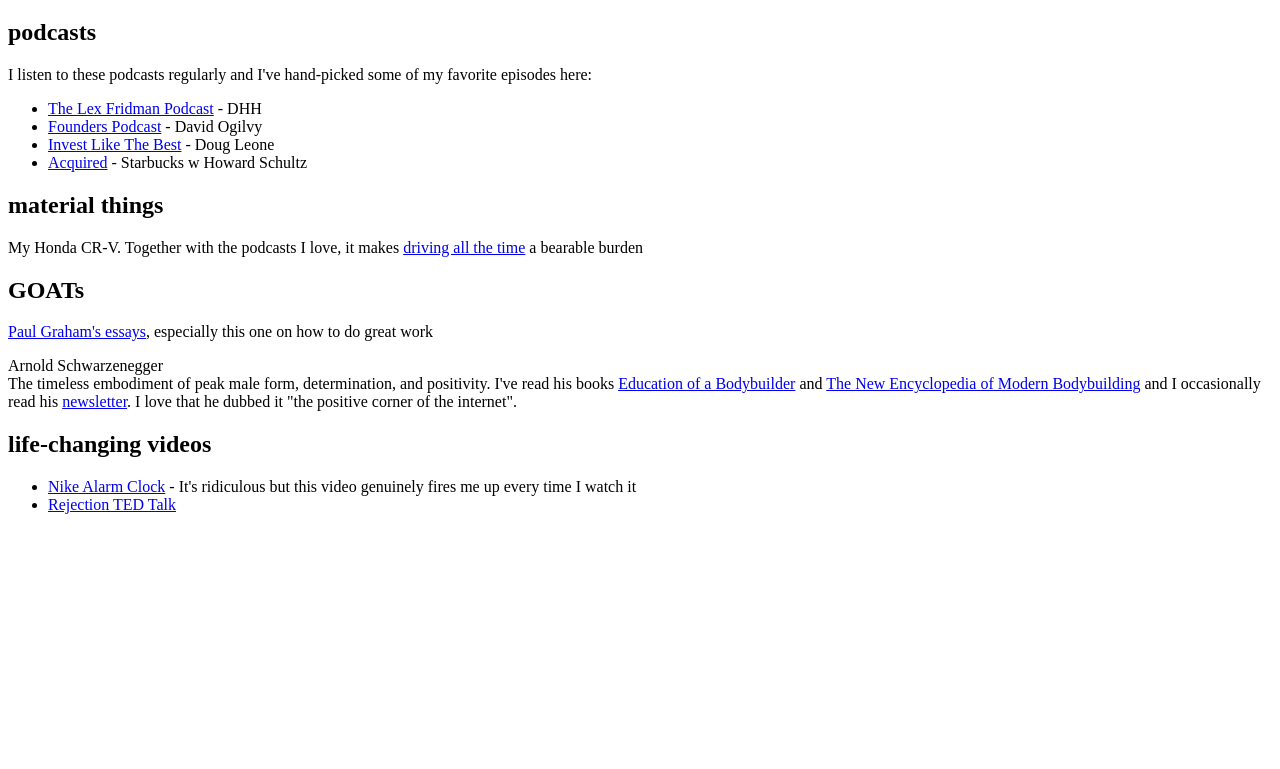
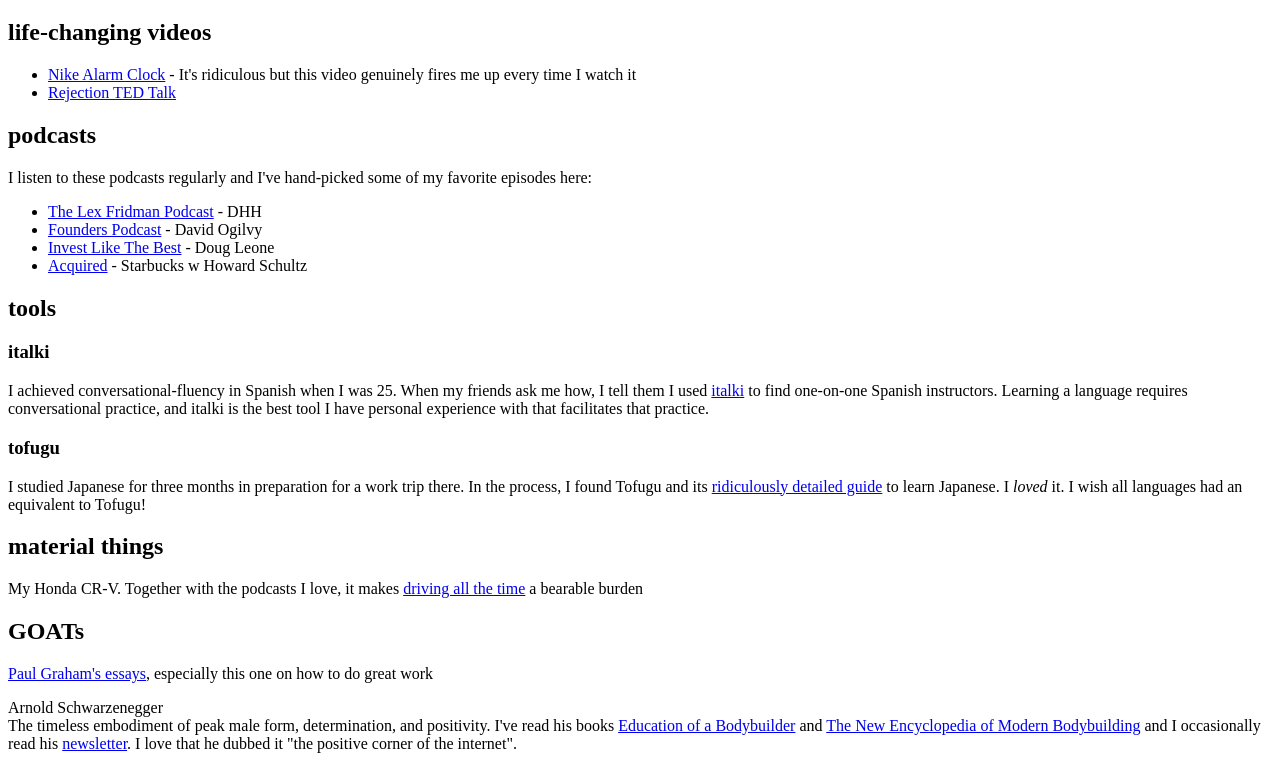
Before and after one commit to travis-mendoza/digital-garden, a plain HTML site: page stuff-i-love.html in a window 1280 px wide. Shown: the part 95-864 px from the top of the page. Before the commit the page ends 800 px from the top, so only its background shows below. Drawn offline with Linux system fonts and the light colour scheme.

Commit message:
add learning roadmap

```diff
--- a/stuff-i-love.html
+++ b/stuff-i-love.html
@@ -9,6 +9,17 @@
     <p><a href="index.html">← Back to home</a></p>
 
     <h1>Stuff I Love</h1>
+
+    <h2>life-changing videos</h2>
+    <ul>
+        <li>
+            <a href="https://youtu.be/hbkZrOU1Zag?si=yZFbZriqBI38kPe-">Nike Alarm Clock</a>
+            - It's ridiculous but this video genuinely fires me up every time I watch it
+        </li>
+        <li>
+            <a href="https://youtu.be/-vZXgApsPCQ?si=2NME8BQe4zeGTpQU">Rejection TED Talk</a>
+        </li>
+    </ul>
 
     <h2>podcasts</h2>
     <p>
@@ -32,6 +43,26 @@
             </li>
         </ul>
     </p>
+
+    <h2>tools</h2>
+    <h3>italki</h3>
+    <p>
+        I achieved conversational-fluency in Spanish when I was 25.
+        When my friends ask me how, I tell them I used
+        <a href="https://www.italki.com">italki</a>
+        to find one-on-one Spanish instructors.
+        Learning a language requires conversational practice, and italki is
+        the best tool I have personal experience with that facilitates that practice.
+    </p>
+    <h3>tofugu</h3>
+    <p>
+        I studied Japanese for three months in preparation for a work trip there.
+        In the process, I found Tofugu and its
+        <a href="https://www.tofugu.com/learn-japanese/">ridiculously detailed guide</a>
+        to learn Japanese. I <em>loved</em> it. I wish all languages had an
+        equivalent to Tofugu!
+    </p>
+
 
     <h2>material things</h2>
     <!-- Add image of me and the CR-V here -->
@@ -58,16 +89,5 @@
         <a href="https://arnoldspumpclub.com/blogs/newsletter?srsltid=AfmBOop-9NmF6DTF3EtZ6LLXdqbCk4WU3VheYi7RF7TCy_F-67w7Trrb">newsletter</a>.
         I love that he dubbed it "the positive corner of the internet".
     </p>
-
-    <h2>life-changing videos</h2>
-    <ul>
-        <li>
-            <a href="https://youtu.be/hbkZrOU1Zag?si=yZFbZriqBI38kPe-">Nike Alarm Clock</a>
-            - It's ridiculous but this video genuinely fires me up every time I watch it
-        </li>
-        <li>
-            <a href="https://youtu.be/-vZXgApsPCQ?si=2NME8BQe4zeGTpQU">Rejection TED Talk</a>
-        </li>
-    </ul>
 </body>
 </html>
```
Also changed, not shown: index.html (+3 -2 lines), learning-roadmap.html (added, +57 -0 lines).
